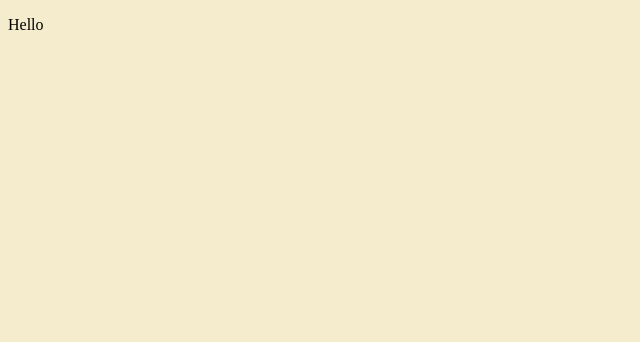
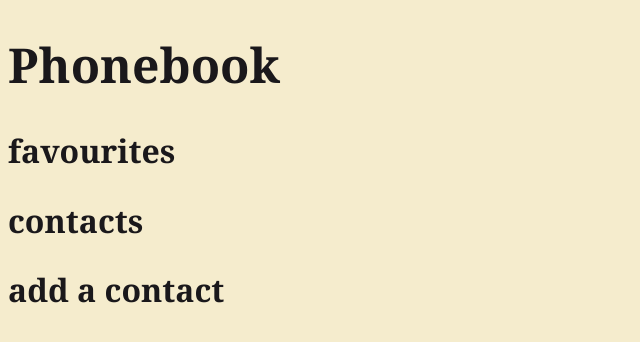
Before and after one commit to aleemer/phonebook, a React (Vite) app in the folder client/: page / in a window 1280 px wide. Shown: the top 342 px of the page, without its empty margins (0-640 px from the left). Built offline with nearby package versions, Linux system fonts and the light colour scheme.

Commit message:
Basic stylistic setup.

```diff
--- a/client/src/components/App.jsx
+++ b/client/src/components/App.jsx
@@ -9,7 +9,10 @@ const App = () => {
 
   return (
     <div>
-      <p>Hello</p>
+      <h1>Phonebook</h1>
+      <h2>favourites</h2>
+      <h2>contacts</h2>
+      <h2>add a contact</h2>
     </div>
   )
 }
--- a/client/src/index.css
+++ b/client/src/index.css
@@ -2,5 +2,15 @@
 *::before,
 *::after {
   box-sizing: border-box;
-  background: #F5ECCD;
+  font-family: Cambria, Cochin, Georgia, Times, 'Times New Roman', serif;
+  color: #1a181b;
+  background: #f5eccd;
 }
+
+h1 {
+  font-size: 3rem;
+}
+
+h2 {
+  font-size: 2rem;
+}
```
